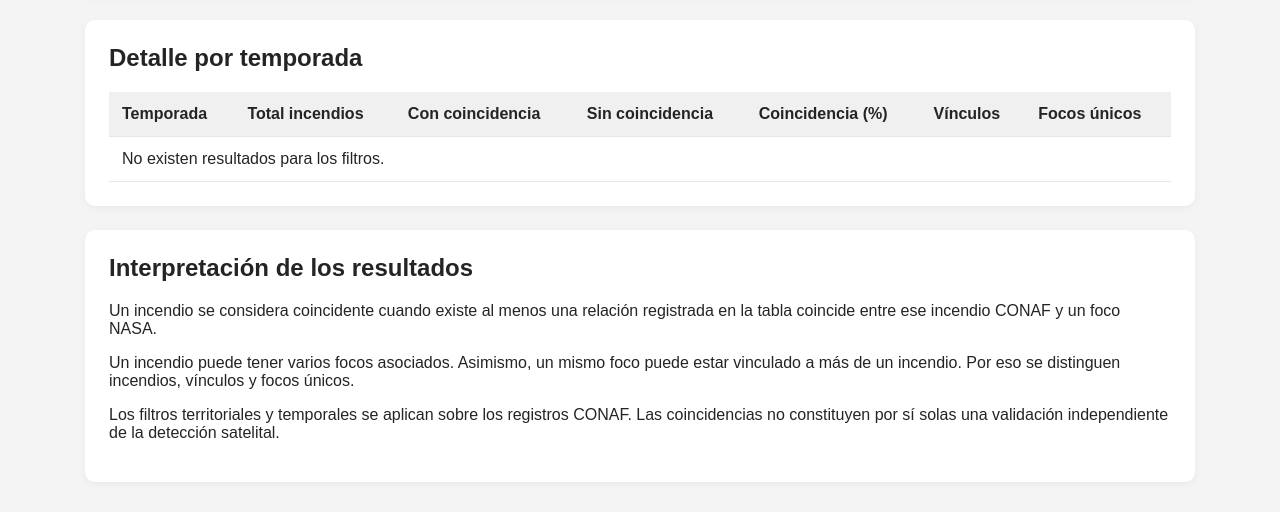
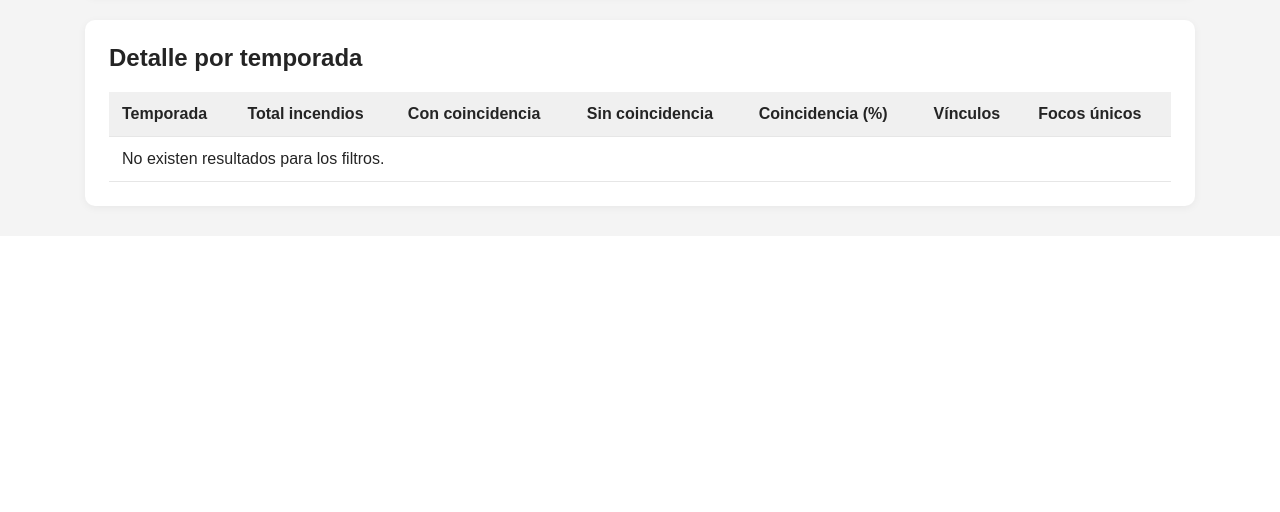
Before and after one commit to toookki/NASA-CONAF-app, a Django app: template incendios/templates/incendios/coincidencias.html in a window 1280 px wide. Shown: the part 993-1505 px from the top of the page. After the commit the page ends 1205 px from the top, so only its background shows below. Run offline with Django 5.2, Linux system fonts and the light colour scheme; the template is opened without the code that fills it, so the values that code supplies are empty.

Commit message:
refactor: editar secciones de coincidencias y vegetación

```diff
--- a/incendios/templates/incendios/coincidencias.html
+++ b/incendios/templates/incendios/coincidencias.html
@@ -81,30 +81,6 @@
             </table>
         </div>
     </section>
-
-    <section class="panel">
-        <h2>Interpretación de los resultados</h2>
-
-        <p>
-            Un incendio se considera coincidente cuando existe
-            al menos una relación registrada en la tabla
-            coincide entre ese incendio CONAF y un foco NASA.
-        </p>
-
-        <p>
-            Un incendio puede tener varios focos asociados.
-            Asimismo, un mismo foco puede estar vinculado a
-            más de un incendio. Por eso se distinguen incendios,
-            vínculos y focos únicos.
-        </p>
-
-        <p>
-            Los filtros territoriales y temporales se aplican
-            sobre los registros CONAF. Las coincidencias no
-            constituyen por sí solas una validación independiente
-            de la detección satelital.
-        </p>
-    </section>
 {% endblock %}
 
 {% block scripts %}
```
Also changed, not shown: incendios/templates/incendios/vegetacion.html (+0 -22 lines).
